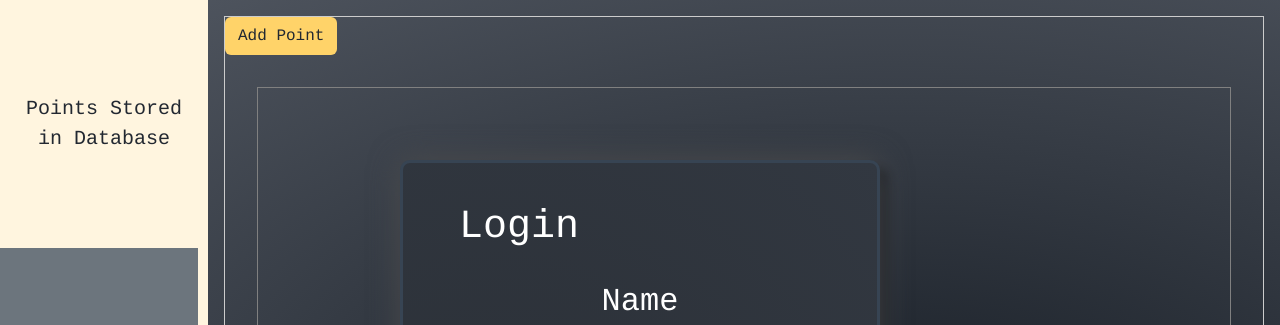
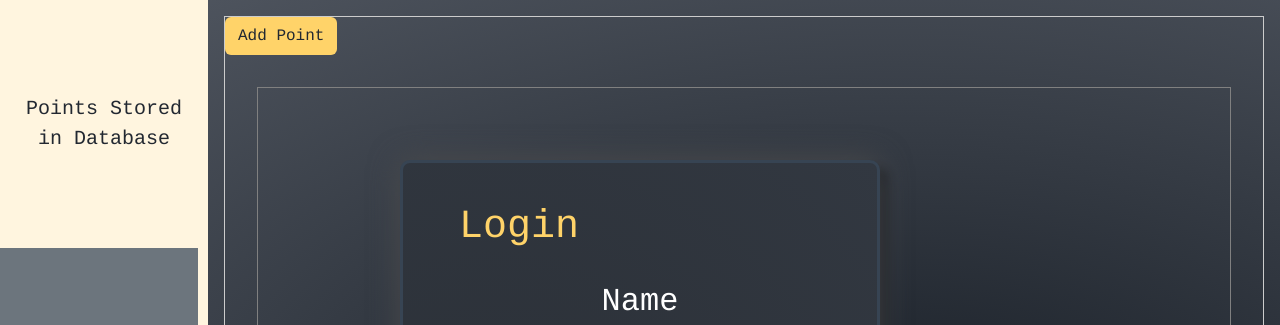
Before and after one commit to Martenere/NotPointless, a React (Vite) app in the folder React/: page / in a window 1280 px wide. Shown: the top 325 px of the page. Built offline with nearby package versions, Linux system fonts and the light colour scheme; a web font is replaced by a local one.

Commit message:
Visual improvement to Login-pane

```diff
--- a/React/src/Components/LoginPane/LoginPane.css
+++ b/React/src/Components/LoginPane/LoginPane.css
@@ -4,6 +4,9 @@
   top: calc(50% - 15rem);
   height: 30rem;
   /* background-color: red; */
+}
+.Modal-Login > h1 {
+  color: rgb(255, 211, 105) !important;
 }
 .Modal-Login {
   position: absolute;
--- a/React/src/Components/LoginPane/LoginPane.jsx
+++ b/React/src/Components/LoginPane/LoginPane.jsx
@@ -2,7 +2,7 @@ import "./LoginPane.css";
 function LoginPane() {
   return (
     <div className="Modal-Login Login-Pane ">
-      <h1 className="mx-3 p-4">Login</h1>
+      <h1 className="h3-color mx-3 p-4">Login</h1>
       <div className="d-flex justify-content-center flex-column">
         <label className="d-flex justify-content-center align-items-center flex-column">
           <h2 className="mx-3">Name</h2>
```
